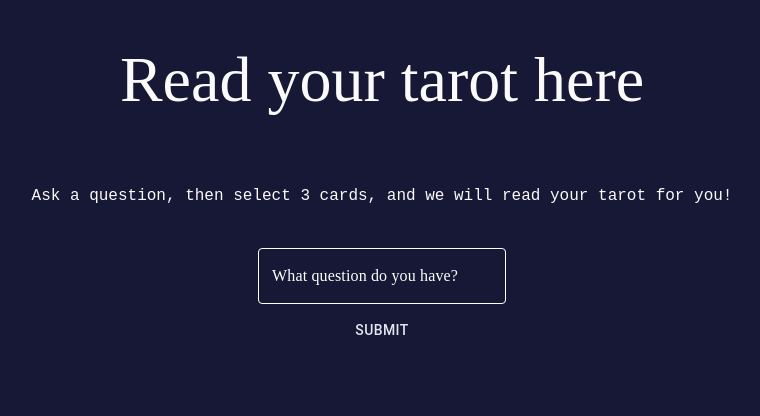
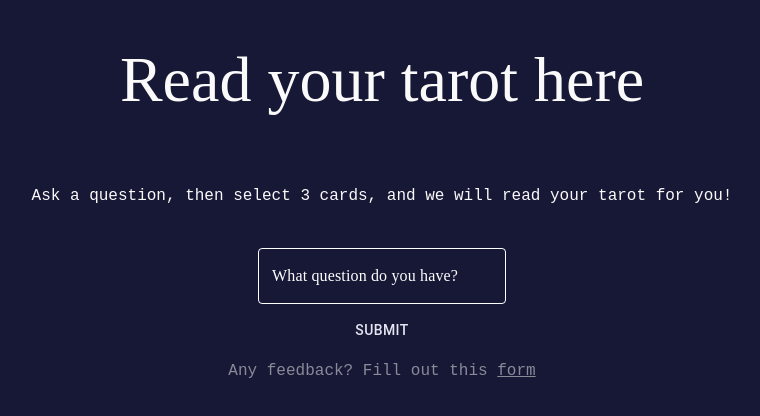
Before and after one commit to aprilmusic/tarot, a React (Vite) app: page / in a window 1280 px wide. Shown: the top 416 px of the page, without its empty margins (258-1018 px from the left). Built offline with nearby package versions, Linux system fonts and the light colour scheme; no server answers.

Commit message:
add feedback form

```diff
--- a/convex/_generated/api.d.ts
+++ b/convex/_generated/api.d.ts
@@ -15,7 +15,6 @@
   FunctionReference,
 } from "convex/server";
 import type * as helpers from "../helpers";
-import type * as ingest_load from "../ingest/load";
 import type * as init from "../init";
 import type * as messages from "../messages";
 import type * as serve from "../serve";
@@ -30,7 +29,6 @@
  */
 declare const fullApi: ApiFromModules<{
   helpers: typeof helpers;
-  "ingest/load": typeof ingest_load;
   init: typeof init;
   messages: typeof messages;
   serve: typeof serve;
--- a/src/App.tsx
+++ b/src/App.tsx
@@ -147,7 +147,12 @@
   return (
     <ThemeProvider theme={theme}>
       <main className="container flex flex-col gap-8">
-        <Stack alignSelf="center" alignContent="center" justifyContent="center">
+        <Stack
+          alignSelf="center"
+          alignContent="center"
+          justifyContent="center"
+          minHeight="90%"
+        >
           <h1 className="my-8 text-center fadeIn">Read your tarot here</h1>
           <br></br>
           <p className="text-center fadeIn">
@@ -229,6 +234,28 @@
           )}
           <br></br>
         </Stack>
+        <br style={{ marginTop: "20px" }} />
+        <footer className="fadeIn">
+          <p
+            style={{
+              textAlign: "center",
+              paddingBottom: "10px",
+              paddingTop: "10px",
+              justifySelf: "center",
+              width: "100%",
+              opacity: 0.5,
+            }}
+          >
+            Any feedback? Fill out this{" "}
+            <a
+              target="_blank"
+              href="https://airtable.com/app3n1XnvByn5IQh1/pagfEn87lCa2B9J1e/form"
+              style={{ textDecoration: "underline" }}
+            >
+              form
+            </a>
+          </p>
+        </footer>
       </main>
     </ThemeProvider>
   );
--- a/src/index.scss
+++ b/src/index.scss
@@ -91,7 +91,21 @@
   }
 }
 
+main {
+  position: relative;
+  height: 100%;
+}
 
+footer {
+  position:absolute;
+  bottom: 0;
+  left: 0;
+  right: 0;
+  height: 80px;
+  padding-bottom: 20px;
+  width: 100%;
+  justify-content: center;
+}
 
 @keyframes fadeIn {
   0% { opacity: 0; }
```
